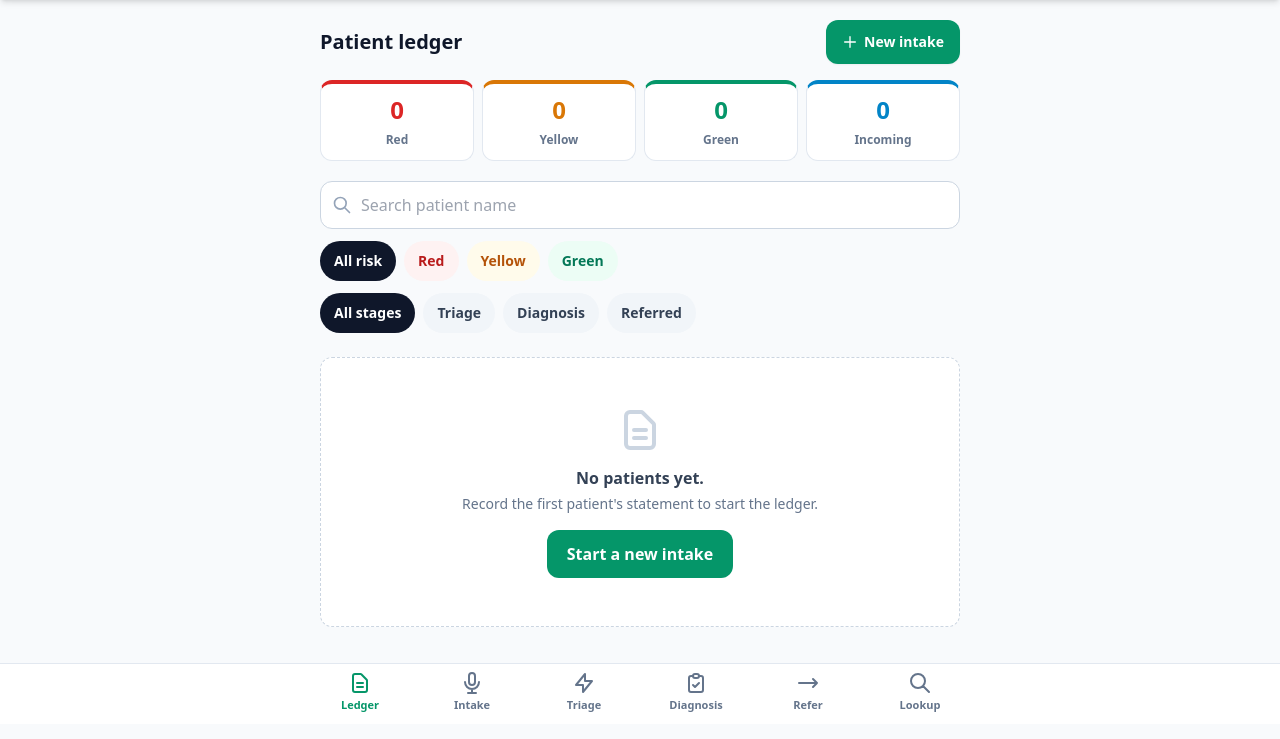
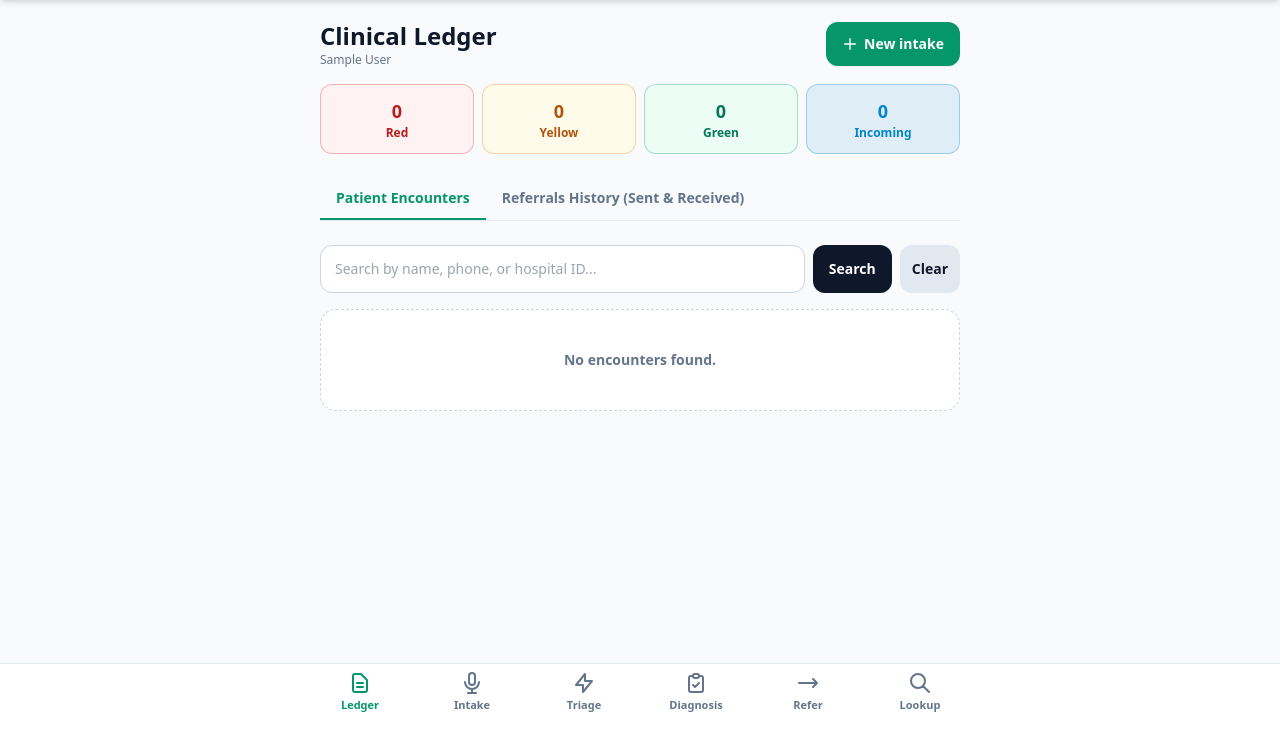
Before and after one commit to adebayo-victor/Smart-health-prototype-2, a Flask app: page /dashboard in a window 1280 px wide. Shown: the part 76-815 px from the top of the page. After the commit the page ends 788 px from the top, so only its background shows below. Run offline with Flask 3, Linux system fonts and the light colour scheme; the visitor is signed in with stand-in values (Sample User, id 1); data comes from the database, SQL or seed files in the repository; data that the repository does not hold is empty; some libraries are stand-ins or nearby versions.

Commit message:
Revamp dashboard layout and title
Updated the dashboard layout to include a header and triage risk snapshot. Changed the title from 'Patient ledger' to 'Dashboard' and added navigation tabs for encounters and referrals.

```diff
--- a/templates/dashboard.html
+++ b/templates/dashboard.html
@@ -1,153 +1,189 @@
 {% extends "base.html" %}
-{% from "_macros.html" import icon %}
+{% from "_macros.html" import icon, page_header %}
 {% set active = 'ledger' %}
-{% block title %}Patient ledger · SmartHealth{% endblock %}
+{% block title %}Dashboard · SmartHealth{% endblock %}
 
 {% block content %}
-{% set base = {'tier': current_tier, 'stage': current_stage, 'search': current_search} %}
-{% macro link(key, value) -%}{{ url_for('dashboard', **dict(base, **{key: value})) }}{%- endmacro %}
-{% macro chip(label, key, value, current, on='bg-ink text-white', off='bg-slate-100 text-slate-700 hover:bg-slate-200') -%}
-<a href="{{ link(key, value) }}" {% if current == value %}aria-current="true"{% endif %}
-   class="px-3.5 min-h-10 inline-flex items-center rounded-full text-sm font-semibold whitespace-nowrap transition {{ on if current == value else off }}">{{ label }}</a>
-{%- endmacro %}
-
+<div class="space-y-6">
+  <!-- Header with risk snapshot -->
+  <div>
     <div class="flex items-center justify-between mb-4">
-  <h1 class="text-xl font-black text-ink">Patient ledger</h1>
-  <a href="/translator" class="inline-flex items-center gap-1.5 px-4 min-h-11 bg-brand text-white rounded-xl text-sm font-bold hover:bg-brand-dark transition shadow-sm">
+      <div>
+        <h1 class="text-2xl font-black text-ink">Clinical Ledger</h1>
+        <p class="text-xs text-slate-500">{{ current_worker.facility if current_worker else 'Facility Registry' }}</p>
+      </div>
+      <a href="/translator" class="min-h-11 px-4 bg-brand text-white rounded-xl text-sm font-bold flex items-center gap-1.5 hover:bg-brand-dark transition shadow-sm">
         {{ icon('plus', 'h-4 w-4') }} New intake
       </a>
     </div>
 
-<!-- Snapshot -->
-<div class="grid grid-cols-4 gap-2 mb-5 text-center">
-  <a href="{{ link('tier', 'RED') }}" class="bg-white rounded-xl border border-slate-200 border-t-4 border-t-danger py-2.5">
-    <span class="block text-2xl font-black tabular-nums text-danger">{{ stats.red }}</span><span class="text-xs font-semibold text-slate-500">Red</span></a>
-  <a href="{{ link('tier', 'YELLOW') }}" class="bg-white rounded-xl border border-slate-200 border-t-4 border-t-warn py-2.5">
-    <span class="block text-2xl font-black tabular-nums text-warn">{{ stats.yellow }}</span><span class="text-xs font-semibold text-slate-500">Yellow</span></a>
-  <a href="{{ link('tier', 'GREEN') }}" class="bg-white rounded-xl border border-slate-200 border-t-4 border-t-brand py-2.5">
-    <span class="block text-2xl font-black tabular-nums text-brand">{{ stats.green }}</span><span class="text-xs font-semibold text-slate-500">Green</span></a>
-  <a href="{{ link('stage', 'referred') }}" class="bg-white rounded-xl border border-slate-200 border-t-4 border-t-info py-2.5">
-    <span class="block text-2xl font-black tabular-nums text-info">{{ stats.incoming }}</span><span class="text-xs font-semibold text-slate-500">Incoming</span></a>
+    <!-- Triage Risk Snapshot Counters -->
+    <div class="grid grid-cols-4 gap-2 text-center">
+      <a href="/dashboard?tier=RED" class="p-3 rounded-xl bg-danger-soft border border-danger/30 hover:opacity-90 transition">
+        <span class="text-lg font-black text-danger-dark tabular-nums">{{ stats.red }}</span>
+        <span class="block text-xs font-bold text-danger-dark">Red</span>
+      </a>
+      <a href="/dashboard?tier=YELLOW" class="p-3 rounded-xl bg-warn-soft border border-warn/30 hover:opacity-90 transition">
+        <span class="text-lg font-black text-warn-dark tabular-nums">{{ stats.yellow }}</span>
+        <span class="block text-xs font-bold text-warn-dark">Yellow</span>
+      </a>
+      <a href="/dashboard?tier=GREEN" class="p-3 rounded-xl bg-brand-soft border border-brand/30 hover:opacity-90 transition">
+        <span class="text-lg font-black text-brand-dark tabular-nums">{{ stats.green }}</span>
+        <span class="block text-xs font-bold text-brand-dark">Green</span>
+      </a>
+      <a href="#referralsView" onclick="switchTab('received')" class="p-3 rounded-xl bg-info/10 border border-info/30 hover:opacity-90 transition">
+        <span class="text-lg font-black text-info tabular-nums">{{ stats.incoming }}</span>
+        <span class="block text-xs font-bold text-info">Incoming</span>
+      </a>
+    </div>
   </div>
 
-<!-- Search -->
-<form action="/dashboard" method="GET" class="mb-3" role="search">
-  <input type="hidden" name="tier" value="{{ current_tier }}">
-  <input type="hidden" name="stage" value="{{ current_stage }}">
-  <div class="relative">
-    <span class="absolute left-3 top-3.5 text-slate-400">{{ icon('search') }}</span>
-    <input type="search" name="search" value="{{ current_search }}" placeholder="Search patient name" aria-label="Search patient name"
-           class="w-full min-h-12 pl-10 pr-10 rounded-xl border border-slate-300 bg-white text-base">
-    {% if current_search %}
-    <a href="{{ link('search', '') }}" aria-label="Clear search" class="absolute right-1 top-1 w-10 h-10 flex items-center justify-center text-slate-400 hover:text-slate-700">{{ icon('x') }}</a>
+  <!-- Navigation View Tabs (Encounters vs Referrals) -->
+  <div class="flex border-b border-slate-200">
+    <button id="tabEncounters" onclick="switchTab('encounters')" class="py-2.5 px-4 font-bold text-sm border-b-2 border-brand text-brand">
+      Patient Encounters
+    </button>
+    <button id="tabReferrals" onclick="switchTab('referrals')" class="py-2.5 px-4 font-bold text-sm border-b-2 border-transparent text-slate-500 hover:text-ink">
+      Referrals History (Sent & Received)
+    </button>
+  </div>
+
+  <!-- VIEW 1: Regular Encounters Ledger -->
+  <div id="encountersSection" class="space-y-4">
+    <!-- Search and Stage Filters -->
+    <form method="GET" action="/dashboard" class="flex gap-2">
+      <input type="text" name="search" value="{{ current_search }}" placeholder="Search by name, phone, or hospital ID..."
+        class="flex-1 min-h-12 px-3.5 rounded-xl border border-slate-300 text-sm bg-white">
+      <button type="submit" class="min-h-12 px-4 bg-ink text-white rounded-xl text-sm font-bold">Search</button>
+      {% if current_search or current_tier != 'ALL' or current_stage != 'all' %}
+        <a href="/dashboard" class="min-h-12 px-3 bg-slate-200 text-ink rounded-xl text-sm font-bold flex items-center">Clear</a>
+      {% endif %}
+    </form>
+
+    <!-- Encounter Rows -->
+    <div class="space-y-2.5">
+      {% for enc in encounters %}
+        <div class="bg-white rounded-xl border border-slate-200 p-4 hover:border-slate-300 transition">
+          <div class="flex items-start justify-between">
+            <div>
+              <div class="flex items-center gap-2">
+                <span class="font-bold text-ink">{{ enc.patient_name }}</span>
+                {% if enc.triage_tier %}
+                  <span class="text-xs font-bold px-2 py-0.5 rounded-full
+                    {% if enc.triage_tier == 'RED' %}bg-danger-soft text-danger-dark
+                    {% elif enc.triage_tier == 'YELLOW' %}bg-warn-soft text-warn-dark
+                    {% else %}bg-brand-soft text-brand-dark{% endif %}">
+                    {{ enc.triage_tier }}
+                  </span>
                 {% endif %}
               </div>
-</form>
-
-<!-- Filters -->
-<div class="flex gap-2 overflow-x-auto no-scrollbar pb-1 mb-2" role="group" aria-label="Filter by risk">
-  {{ chip('All risk', 'tier', 'all', current_tier) }}
-  {{ chip('Red', 'tier', 'RED', current_tier, 'bg-danger text-white', 'bg-danger-soft text-danger-dark hover:bg-red-100') }}
-  {{ chip('Yellow', 'tier', 'YELLOW', current_tier, 'bg-warn text-white', 'bg-warn-soft text-warn-dark hover:bg-amber-100') }}
-  {{ chip('Green', 'tier', 'GREEN', current_tier, 'bg-brand text-white', 'bg-brand-soft text-brand-dark hover:bg-emerald-100') }}
+              <p class="text-xs text-slate-500 mt-0.5">Stage: <strong class="capitalize">{{ enc.current_stage or 'Intake' }}</strong> · {{ enc.created_at.strftime('%d %b, %I:%M %p') }}</p>
             </div>
-<div class="flex gap-2 overflow-x-auto no-scrollbar pb-1 mb-5" role="group" aria-label="Filter by stage">
-  {{ chip('All stages', 'stage', 'all', current_stage) }}
-  {{ chip('Triage', 'stage', 'triage', current_stage) }}
-  {{ chip('Diagnosis', 'stage', 'diagnosis', current_stage) }}
-  {{ chip('Referred', 'stage', 'referred', current_stage) }}
+            <a href="/triage?patient_id={{ enc.patient_id }}&encounter_id={{ enc.id }}" class="min-h-9 px-3 bg-slate-100 hover:bg-slate-200 text-ink rounded-lg text-xs font-bold flex items-center">
+              Continue
+            </a>
           </div>
 
-<!-- Ledger -->
-{% if encounters %}
-<ul class="space-y-3">
-  {% for enc in encounters %}
-  {% set mine = enc.origin_worker_id == current_worker_id %}
-  {% set vitals = enc.vitals_json | fromjson %}
-  <li>
-    <details class="group bg-white rounded-xl border border-slate-200 rail rail-{{ enc.triage_tier or 'NONE' }} shadow-sm">
-      <summary class="list-none cursor-pointer p-4 flex items-start gap-3 [&::-webkit-details-marker]:hidden">
-        <div class="flex-1 min-w-0">
-          <div class="flex items-baseline gap-2 mb-1.5">
-            <span class="font-black text-ink truncate">{{ enc.patient_name }}</span>
-            <span class="text-xs text-slate-500 whitespace-nowrap">{{ enc.created_at.strftime('%d %b, %I:%M %p') }}</span>
-          </div>
-          <div class="flex flex-wrap items-center gap-1.5 mb-2">
-            {% if enc.triage_tier == 'RED' %}<span class="text-xs font-bold px-2 py-0.5 rounded bg-danger-soft text-danger-dark">Red</span>
-            {% elif enc.triage_tier == 'YELLOW' %}<span class="text-xs font-bold px-2 py-0.5 rounded bg-warn-soft text-warn-dark">Yellow</span>
-            {% elif enc.triage_tier == 'GREEN' %}<span class="text-xs font-bold px-2 py-0.5 rounded bg-brand-soft text-brand-dark">Green</span>
-            {% else %}<span class="text-xs font-semibold px-2 py-0.5 rounded bg-slate-100 text-slate-500">Not triaged</span>{% endif %}
-            <span class="text-xs font-semibold px-2 py-0.5 rounded bg-slate-100 text-slate-700 capitalize">{{ enc.current_stage }}</span>
-            {% if enc.current_stage == 'referral' %}
-              {% if mine %}
-              <span class="text-xs font-semibold px-2 py-0.5 rounded bg-info-soft text-info">Sent to {{ facility_centers.get(enc.destination_facility_id, 'unknown') }}</span>
-              {% else %}
-              <span class="text-xs font-semibold px-2 py-0.5 rounded bg-purple-100 text-purple-700">Received referral</span>
-              {% endif %}
-              {% if enc.referral_status == 'fulfilled' %}
-              <span class="text-xs font-bold px-2 py-0.5 rounded bg-brand text-white">Fulfilled</span>
-              {% else %}
-              <span class="text-xs font-bold px-2 py-0.5 rounded bg-warn text-white">Pending</span>
-              {% endif %}
+          {% if enc.diagnosis_notes %}
+            <p class="mt-2 text-xs text-slate-700 bg-slate-50 p-2 rounded-lg border border-slate-100">
+              <strong>Diagnosis:</strong> {{ enc.diagnosis_notes }}
+            </p>
           {% endif %}
         </div>
-          <p class="text-sm text-slate-600 line-clamp-2">
-            {{ enc.diagnosis_notes or enc.triage_notes or ('Reason: ' ~ enc.referral_reason if enc.referral_reason) or enc.translation or 'No notes yet.' }}
-          </p>
+      {% else %}
+        <div class="text-center py-10 bg-white rounded-2xl border border-dashed border-slate-300">
+          <p class="text-sm font-bold text-slate-500">No encounters found.</p>
         </div>
-        <span class="mt-1 text-slate-300 transition-transform group-open:rotate-90">{{ icon('chevron') }}</span>
-      </summary>
-
-      <div class="px-4 pb-4 pt-3 border-t border-slate-100 space-y-3 text-sm">
-        {% if enc.translation %}<div><p class="font-semibold text-slate-500">Patient said</p><p>{{ enc.translation }}</p></div>{% endif %}
-        {% if vitals %}
-        <div class="flex flex-wrap gap-1.5">
-          {% for label, key in [('Temp', 'temp'), ('HR', 'hr'), ('Sys', 'sys_bp'), ('Dia', 'dia_bp'), ('SpO2', 'spo2')] %}
-            {% if vitals.get(key) is not none %}<span class="px-2 py-1 rounded-lg bg-slate-100 text-xs font-semibold tabular-nums">{{ label }} {{ vitals[key] }}</span>{% endif %}
       {% endfor %}
     </div>
-        {% endif %}
-        {% if enc.triage_notes %}<div><p class="font-semibold text-slate-500">Triage</p><p>{{ enc.triage_notes }}</p></div>{% endif %}
-        {% if enc.diagnosis_notes %}<div><p class="font-semibold text-slate-500">Diagnosis</p><p>{{ enc.diagnosis_notes }}{% if enc.diagnosis_medications %}<br><span class="text-slate-600">Medication: {{ enc.diagnosis_medications }}</span>{% endif %}</p></div>{% endif %}
-        {% if enc.referral_code %}<div><p class="font-semibold text-slate-500">Referral</p><p><span class="font-black tracking-wider">{{ enc.referral_code }}</span>, {{ enc.referral_reason }}</p></div>{% endif %}
+  </div>
 
-        <div class="flex flex-wrap gap-2 pt-1">
-          {% if mine and enc.current_stage == 'translation' %}
-            <a href="/triage?encounter_id={{ enc.id }}" class="px-4 min-h-11 inline-flex items-center bg-ink text-white rounded-lg font-bold">Continue to triage</a>
-          {% elif mine and enc.current_stage == 'triage' %}
-            <a href="/diagnosis?encounter_id={{ enc.id }}" class="px-4 min-h-11 inline-flex items-center bg-ink text-white rounded-lg font-bold">Continue to diagnosis</a>
-          {% elif mine and enc.current_stage == 'diagnosis' %}
-            <a href="/referral?encounter_id={{ enc.id }}" class="px-4 min-h-11 inline-flex items-center bg-ink text-white rounded-lg font-bold">Refer patient</a>
-          {% endif %}
-          {% if enc.referral_code and not mine %}
-            <a href="/lookup?code={{ enc.referral_code }}" class="px-4 min-h-11 inline-flex items-center bg-brand text-white rounded-lg font-bold">Open in lookup</a>
-          {% endif %}
+  <!-- VIEW 2: Referrals History (Sent vs Received) -->
+  <div id="referralsSection" class="hidden space-y-4">
+    <div class="flex gap-2">
+      <button id="subtabSent" onclick="switchReferralSubtab('sent')" class="min-h-10 px-4 rounded-xl text-xs font-bold bg-ink text-white">
+        Referrals Sent Out
+      </button>
+      <button id="subtabReceived" onclick="switchReferralSubtab('received')" class="min-h-10 px-4 rounded-xl text-xs font-bold bg-slate-200 text-ink">
+        Incoming Referrals ({{ incoming|length }})
+      </button>
+    </div>
+
+    <!-- Sent Subtab -->
+    <div id="sentReferralsList" class="space-y-2.5">
+      {% for enc in sent_referrals %}
+        <div class="bg-white rounded-xl border border-slate-200 p-4">
+          <div class="flex items-center justify-between mb-1">
+            <span class="font-bold text-ink text-sm">{{ enc.patient_name }}</span>
+            <span class="text-xs font-bold px-2 py-0.5 rounded-full {{ 'bg-brand-soft text-brand-dark' if enc.referral_status == 'fulfilled' else 'bg-warn-soft text-warn-dark' }}">
+              {{ enc.referral_status|upper }}
+            </span>
+          </div>
+          <p class="text-xs text-slate-600">Referred to: <strong>{{ enc.referral_facility or 'Specialist Center' }}</strong></p>
+          <div class="flex items-center justify-between mt-2 pt-2 border-t border-slate-100 text-xs">
+            <span class="font-mono font-bold text-brand">{{ enc.referral_code }}</span>
+            <span class="text-slate-400">{{ enc.created_at.strftime('%d %b %Y') }}</span>
           </div>
         </div>
-    </details>
-  </li>
+      {% else %}
+        <div class="text-center py-8 bg-white rounded-xl border border-dashed border-slate-300 text-xs text-slate-500">
+          No referrals have been sent from this facility yet.
+        </div>
       {% endfor %}
-</ul>
+    </div>
 
-{% if pagination.pages > 1 %}
-<nav class="flex items-center justify-between mt-6" aria-label="Pages">
-  {% if pagination.has_prev %}<a href="{{ link('page', pagination.prev_num) }}" class="px-4 min-h-11 inline-flex items-center rounded-lg bg-white border border-slate-300 font-semibold">Newer</a>{% else %}<span></span>{% endif %}
-  <span class="text-sm text-slate-500">Page {{ pagination.page }} of {{ pagination.pages }}</span>
-  {% if pagination.has_next %}<a href="{{ link('page', pagination.next_num) }}" class="px-4 min-h-11 inline-flex items-center rounded-lg bg-white border border-slate-300 font-semibold">Older</a>{% else %}<span></span>{% endif %}
-</nav>
-{% endif %}
+    <!-- Received Subtab -->
+    <div id="receivedReferralsList" class="hidden space-y-2.5">
+      {% for enc in incoming %}
+        <div class="bg-white rounded-xl border border-info/40 p-4">
+          <div class="flex items-center justify-between mb-1">
+            <span class="font-bold text-ink text-sm">{{ enc.patient_name }}</span>
+            <span class="text-xs font-bold px-2 py-0.5 rounded-full bg-info/10 text-info">PENDING ARRIVAL</span>
+          </div>
+          <p class="text-xs text-slate-600">Reason: {{ enc.referral_reason or 'Urgent Assessment' }}</p>
+          <div class="flex items-center justify-between mt-3 pt-2 border-t border-slate-100">
+            <span class="font-mono text-xs font-bold text-ink">{{ enc.referral_code }}</span>
+            <a href="/lookup?code={{ enc.referral_code }}" class="min-h-9 px-3 bg-brand text-white rounded-lg text-xs font-bold flex items-center gap-1">
+              {{ icon('check', 'h-3.5 w-3.5') }} Ingest in Lookup
+            </a>
+          </div>
+        </div>
+      {% else %}
+        <div class="text-center py-8 bg-white rounded-xl border border-dashed border-slate-300 text-xs text-slate-500">
+          No incoming referrals awaiting arrival.
+        </div>
+      {% endfor %}
+    </div>
+  </div>
+</div>
+{% endblock %}
 
-{% else %}
-<div class="text-center py-12 bg-white rounded-xl border border-dashed border-slate-300 px-6">
-  <div class="mx-auto mb-3 text-slate-300 w-fit">{{ icon('ledger', 'h-12 w-12') }}</div>
-  {% if current_tier != 'all' or current_stage != 'all' or current_search %}
-    <p class="font-semibold text-slate-700">No patients match these filters.</p>
-    <a href="/dashboard" class="inline-block mt-3 text-brand font-bold hover:underline min-h-11 leading-[2.75rem]">Clear all filters</a>
-  {% else %}
-    <p class="font-semibold text-slate-700">No patients yet.</p>
-    <p class="text-sm text-slate-500 mt-1">Record the first patient's statement to start the ledger.</p>
-    <a href="/translator" class="inline-block mt-4 px-5 min-h-12 leading-[3rem] bg-brand text-white rounded-xl font-bold">Start a new intake</a>
-  {% endif %}
-</div>
-{% endif %}
+{% block scripts %}
+<script>
+function switchTab(tab) {
+  const isEnc = tab === 'encounters';
+  document.getElementById('encountersSection').classList.toggle('hidden', !isEnc);
+  document.getElementById('referralsSection').classList.toggle('hidden', isEnc);
+
+  document.getElementById('tabEncounters').className = isEnc
+    ? 'py-2.5 px-4 font-bold text-sm border-b-2 border-brand text-brand'
+    : 'py-2.5 px-4 font-bold text-sm border-b-2 border-transparent text-slate-500 hover:text-ink';
+  document.getElementById('tabReferrals').className = !isEnc
+    ? 'py-2.5 px-4 font-bold text-sm border-b-2 border-brand text-brand'
+    : 'py-2.5 px-4 font-bold text-sm border-b-2 border-transparent text-slate-500 hover:text-ink';
+}
+
+function switchReferralSubtab(sub) {
+  const isSent = sub === 'sent';
+  document.getElementById('sentReferralsList').classList.toggle('hidden', !isSent);
+  document.getElementById('receivedReferralsList').classList.toggle('hidden', isSent);
+
+  document.getElementById('subtabSent').className = isSent
+    ? 'min-h-10 px-4 rounded-xl text-xs font-bold bg-ink text-white'
+    : 'min-h-10 px-4 rounded-xl text-xs font-bold bg-slate-200 text-ink';
+  document.getElementById('subtabReceived').className = !isSent
+    ? 'min-h-10 px-4 rounded-xl text-xs font-bold bg-ink text-white'
+    : 'min-h-10 px-4 rounded-xl text-xs font-bold bg-slate-200 text-ink';
+}
+</script>
 {% endblock %}
```
Lines whose indentation alone changed are shown as unchanged.
